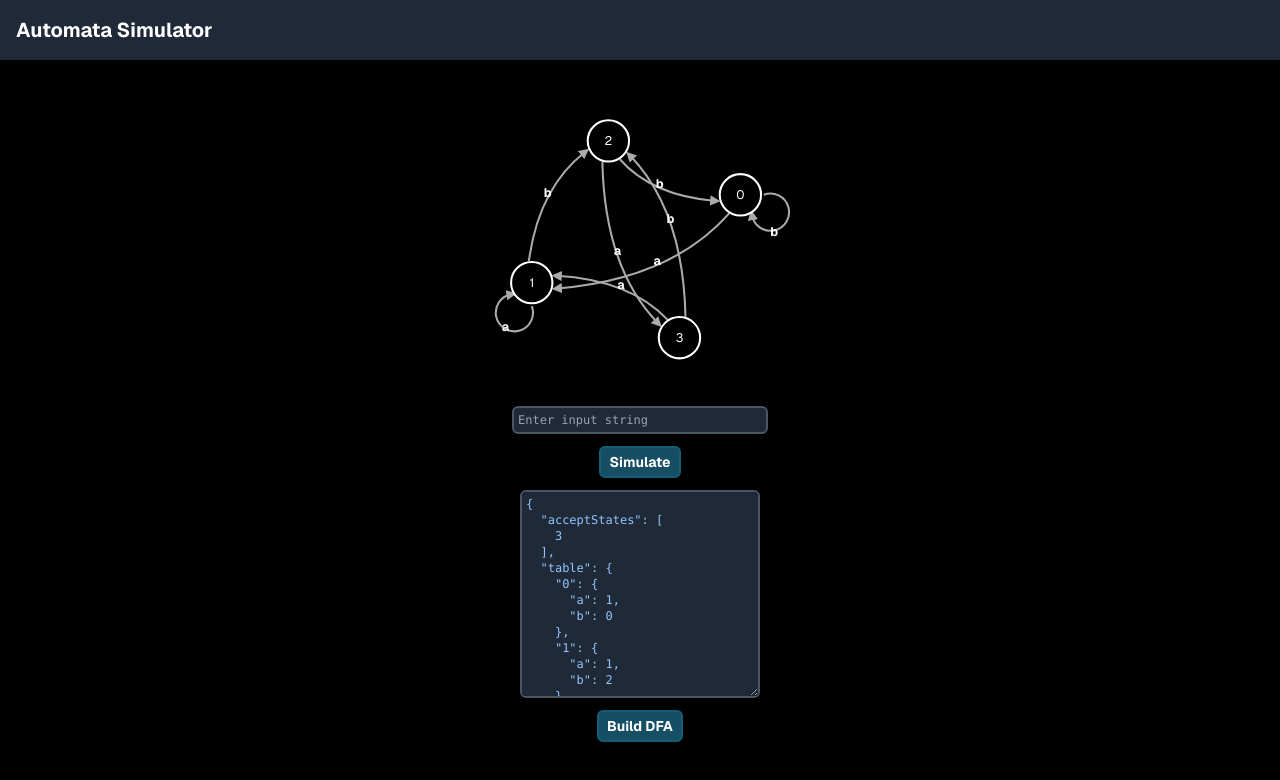
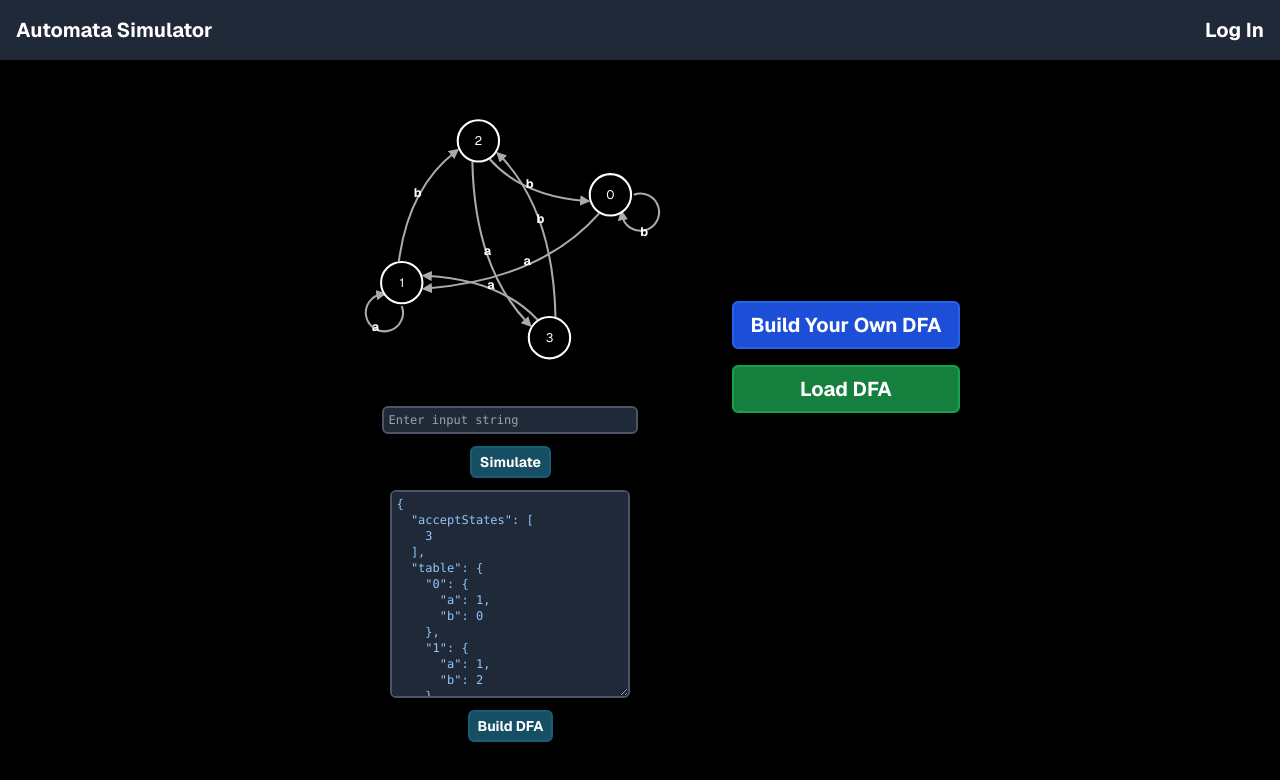
Before and after one commit to igreat/regular-languages-simulator, a Next.js app: page / in a window 1280 px wide. Shown: the top 780 px of the page. Built offline with nearby package versions, Linux system fonts and the light colour scheme.

Commit message:
more UI skeleton for future pages

```diff
--- a/src/app/layout.tsx
+++ b/src/app/layout.tsx
@@ -3,8 +3,10 @@ import "~/styles/globals.css";
 import { GeistSans } from "geist/font/sans";
 import { type Metadata } from "next";
 
+import Link from "next/link";
+
 export const metadata: Metadata = {
-  title: "DFA Simulator",
+  title: "Automata Simulator",
   description: "A simple DFA simulator",
   icons: [{ rel: "icon", url: "/favicon.ico" }],
 };
@@ -12,7 +14,17 @@ export const metadata: Metadata = {
 function TopNav() {
   return (
     <nav className="flex items-center justify-between p-4 bg-gray-800 text-white text-xl font-bold">
-      <div>Automata Simulator</div>
+      <Link
+        className="text-white"
+        href="/"
+      >
+        Automata Simulator
+      </Link>
+      <div className="flex gap-4">
+        <Link href="/login">
+          Log In
+        </Link>
+      </div>
     </nav>
   );
 }
--- a/src/app/page.tsx
+++ b/src/app/page.tsx
@@ -1,28 +1,32 @@
 "use client";
+import '~/styles/globals.css';
 
 import type { DFAData } from "./DFAGraph";
 import type { DFAJson } from "../simulator/dfa";
 
-import { DFA } from "../simulator/dfa"
+import { DFA } from "../simulator/dfa";
 import DFAGraph from "./DFAGraph";
 import { DFAJsonToDFAData } from "~/utils/utils";
 import { useEffect, useState } from "react";
 import exampleDFAJson from "../../data/postfix_aba_dfa.json";
 
-// const data: DFAData = DFAJsonToDFAData(exampleDFAJson as DFAJson);
-
 export default function HomePage() {
   const [currentState, setCurrentState] = useState<number | null>(null);
   const [input, setInput] = useState<string>("");
   const [inputPos, setInputPos] = useState<number>(0);
-  const [dfaJson, setDFAJson] = useState<string>(JSON.stringify(exampleDFAJson, null, 2));
-  const [dfa, setDFA] = useState<DFA | null>(new DFA(exampleDFAJson.acceptStates, exampleDFAJson.table));
-  const [data, setData] = useState<DFAData>(DFAJsonToDFAData(exampleDFAJson as DFAJson));
+  const [dfaJson, setDFAJson] = useState<string>(
+    JSON.stringify(exampleDFAJson, null, 2)
+  );
+  const [dfa, setDFA] = useState<DFA | null>(
+    new DFA(exampleDFAJson.acceptStates, exampleDFAJson.table)
+  );
+  const [data, setData] = useState<DFAData>(
+    DFAJsonToDFAData(exampleDFAJson as DFAJson)
+  );
 
   useEffect(() => {
     const interval = setInterval(() => {
-      if (currentState === null || inputPos >= input.length)
-        return;
+      if (currentState === null || inputPos >= input.length) return;
       setCurrentState((prev) => {
         if (dfa && inputPos <= input.length) {
           return dfa.run(input.charAt(inputPos), prev ?? 0) ?? null;
@@ -35,10 +39,11 @@ export default function HomePage() {
     return () => clearInterval(interval);
   }, [dfa, input, currentState, inputPos]);
 
-  return (
+  return (<>
     <main className="flex flex-col items-center justify-center">
-      <div className="container flex flex-row items-center justify-start gap-12 px-2 py-2">
-        <div className="container flex flex-col items-center justify-start gap-3">
+      <div className="flex flex-col md:flex-row justify-start px-4 py-2 gap-8">
+        {/* Simulation Part */}
+        <div className="flex flex-col items-center justify-start gap-3">
           <DFAGraph data={data} activeNode={currentState} />
           <input
             type="text"
@@ -57,7 +62,7 @@ export default function HomePage() {
             Simulate
           </button>
 
-          {/* text box to enter a custom dfa json */}
+          {/* Text box to enter a custom DFA JSON */}
           <textarea
             className="p-1 text-blue-300 w-60 h-52 bg-gray-800 font-mono border-2 border-gray-600 rounded-md text-xs"
             rows={10}
@@ -78,7 +83,31 @@ export default function HomePage() {
             Build DFA
           </button>
         </div>
+
+        {/* Buttons on the Right */}
+        <div className="flex flex-col md:justify-center pb-28 gap-4 text-xl">
+          <button
+            onClick={() => {
+              // Navigate or open the "Build Your Own DFA" page/modal
+            }}
+            className="bg-blue-700 text-white font-bold rounded-md py-2 px-4 border-2 border-blue-600"
+          >
+            Build Your Own DFA
+          </button>
+          <button
+            onClick={() => {
+              // Open file dialog or navigate to "Load DFA" functionality
+            }}
+            className="bg-green-700 text-white font-bold rounded-md py-2 px-4 border-2 border-green-600"
+          >
+            Load DFA
+          </button>
+        </div>
       </div>
     </main>
-  );
+    <footer>
+      {/* basic padding for now */}
+      <div className="py-16"></div>
+    </footer>
+  </>);
 }
```
Also changed, not shown: package.json (+5 -3 lines), 1 other file (tests, documents, lock files or other folders).
